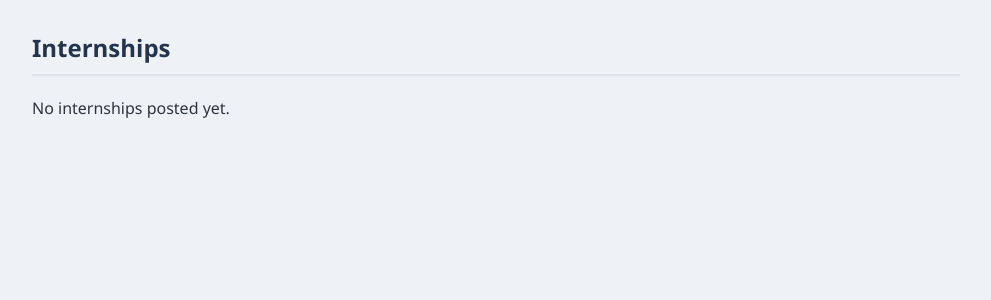
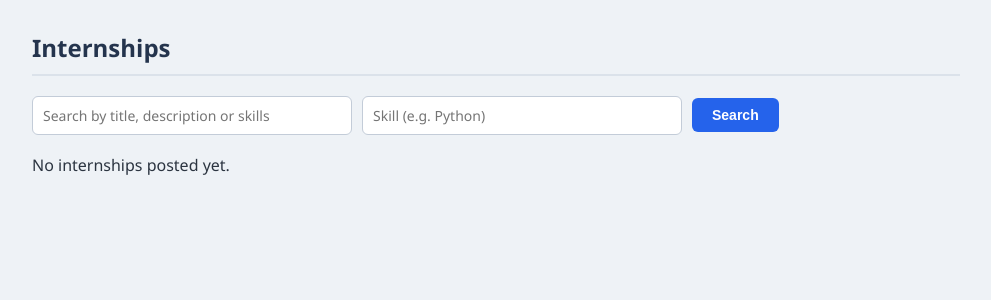
Before and after one commit to RamSinghKarki/Internship_Portal, a Flask app: page /internships in a window 1280 px wide. Shown: the part 60-360 px from the top of the page, without its empty margins (144-1135 px from the left). Run offline with Flask 3, Linux system fonts and the light colour scheme; the visitor is signed in with stand-in values (Sample User, id 1); data that the repository does not hold is empty; parts of the project's set-up code (start-up, migrations or seed data) failed here and were passed over.

Commit message:
Add internship search, required student document upload, multi-line text display
Search internships by keyword and skill via query filters on title,
description and required skills. Student registration now requires a
document upload (pdf/image/doc) saved under static/uploads and shown to
companies on the applicants page. Cover letters, descriptions, logs and
feedback now preserve user line breaks (white-space: pre-line).

Co-Authored-By: Claude Fable 5 <noreply@anthropic.com>
Claude-Session: https://claude.ai/code/session_013xPLnyFTSjbxMiATP4c7ND

```diff
--- a/app.py
+++ b/app.py
@@ -14,6 +14,7 @@
 # to its function - like a table of contents of the whole app.
 # ============================================================
 
+import os
 from flask import Flask
 from models import db
 
@@ -25,6 +26,9 @@ app.config['SQLALCHEMY_DATABASE_URI'] = \
     'mysql+pymysql://root:password@localhost/internship_db'   # <-- change 'password' to your MySQL password
 app.config['SQLALCHEMY_TRACK_MODIFICATIONS'] = False
 db.init_app(app)
+
+# folder where student documents are saved
+os.makedirs(os.path.join(app.root_path, 'static', 'uploads'), exist_ok=True)
 
 from routes import main, auth, student, company, supervisor, admin
 
--- a/database.sql
+++ b/database.sql
@@ -35,6 +35,7 @@ CREATE TABLE students (
     department  VARCHAR(100),
     semester    INT,
     skills      VARCHAR(255),
+    document_url VARCHAR(255),               -- uploaded document (ID card / citizenship)
     FOREIGN KEY (user_id) REFERENCES users(id) ON DELETE CASCADE
 );
 
--- a/models.py
+++ b/models.py
@@ -59,6 +59,7 @@ class Student(db.Model):
     department = db.Column(db.String(100))
     semester = db.Column(db.Integer)
     skills = db.Column(db.String(255))
+    document_url = db.Column(db.String(255))   # uploaded document (ID card / citizenship)
 
     applications = db.relationship('Application', backref='student',
                                    cascade='all, delete-orphan', passive_deletes=True)
--- a/routes/auth.py
+++ b/routes/auth.py
@@ -2,8 +2,26 @@
 # Auth pages: register (3 types), login, logout
 # ============================================================
 
-from flask import render_template, request, redirect, url_for, session, flash
+import os
+import time
+from flask import render_template, request, redirect, url_for, session, flash, current_app
+from werkzeug.utils import secure_filename
 from models import db, Role, User, Student, Company, Supervisor
+
+ALLOWED_EXTENSIONS = {'pdf', 'png', 'jpg', 'jpeg', 'doc', 'docx'}
+
+
+def save_document(file):
+    """Save an uploaded file into static/uploads and return its
+    relative path, or None if no valid file was given."""
+    if not file or file.filename == '':
+        return None
+    ext = file.filename.rsplit('.', 1)[-1].lower() if '.' in file.filename else ''
+    if ext not in ALLOWED_EXTENSIONS:
+        return None
+    fname = f"{int(time.time())}_{secure_filename(file.filename)}"
+    file.save(os.path.join(current_app.root_path, 'static', 'uploads', fname))
+    return f"uploads/{fname}"
 
 
 def _email_taken(email):
@@ -22,6 +40,12 @@ def register_student():
             flash('Email is already registered.')
             return redirect(url_for('register_student'))
 
+        # a valid document upload is required to create a student account
+        document = save_document(request.files.get('document'))
+        if not document:
+            flash('Please upload a valid document (pdf, png, jpg, doc or docx).')
+            return redirect(url_for('register_student'))
+
         role = Role.query.filter_by(role_name='student').first()
         user = User(role_id=role.id, name=request.form['name'], email=request.form['email'])
         user.set_password(request.form['password'])
@@ -31,7 +55,8 @@ def register_student():
                           roll_number=request.form['roll_number'],
                           department=request.form['department'],
                           semester=request.form['semester'] or None,
-                          skills=request.form['skills'])
+                          skills=request.form['skills'],
+                          document_url=document)
         db.session.add(student)     # adds the user too (relationship)
         db.session.commit()
         flash('Registration successful! Please login.')
--- a/routes/main.py
+++ b/routes/main.py
@@ -2,7 +2,7 @@
 # Main pages: landing page, dashboard, internship list
 # ============================================================
 
-from flask import render_template, redirect, url_for, session
+from flask import render_template, redirect, url_for, session, request
 from models import (db, User, Student, Company, Supervisor, Internship,
                     Application, ProgressLog,
                     current_student, current_company, current_supervisor)
@@ -72,21 +72,32 @@ def internships():
     if 'user_id' not in session:
         return redirect(url_for('login'))
 
+    # optional search filters (?q=...&skill=...)
+    q = request.args.get('q', '').strip()
+    skill = request.args.get('skill', '').strip()
+
+    query = Internship.query
+    if q:        # keyword in title, description or required skills
+        like = f'%{q}%'
+        query = query.filter(Internship.title.like(like) |
+                             Internship.description.like(like) |
+                             Internship.required_skills.like(like))
+    if skill:    # skill filter
+        query = query.filter(Internship.required_skills.like(f'%{skill}%'))
+
     applied_ids = []
     if session['role'] == 'company':
         me = current_company()
-        items = (Internship.query.filter_by(company_id=me.id)
-                 .order_by(Internship.id.desc()).all())
+        query = query.filter_by(company_id=me.id)
     elif session['role'] == 'student':
         me = current_student()
         applied_ids = [a.internship_id for a in me.applications]
-        items = (Internship.query.filter_by(status='open')
-                 .order_by(Internship.id.desc()).all())
+        query = query.filter_by(status='open')
     elif session['role'] == 'supervisor':
         me = current_supervisor()
-        items = (Internship.query.filter_by(company_id=me.company_id)
-                 .order_by(Internship.id.desc()).all())
-    else:   # admin sees everything
-        items = Internship.query.order_by(Internship.id.desc()).all()
+        query = query.filter_by(company_id=me.company_id)
+    # admin sees everything
 
-    return render_template('internships.html', internships=items, applied_ids=applied_ids)
+    items = query.order_by(Internship.id.desc()).all()
+    return render_template('internships.html', internships=items,
+                           applied_ids=applied_ids, q=q, skill=skill)
--- a/static/style.css
+++ b/static/style.css
@@ -261,3 +261,30 @@ button.outline:hover {
     background: var(--accent);
     color: white;
 }
+
+
+/* ---------- keep user line breaks in long text ---------- */
+.preserve {
+    white-space: pre-line;
+}
+
+/* ---------- internship search bar ---------- */
+.searchbar {
+    display: flex;
+    gap: 10px;
+    align-items: center;
+    margin-bottom: 18px;
+}
+
+.searchbar input {
+    max-width: 320px;
+}
+
+.searchbar button {
+    margin-top: 0;
+}
+
+.muted {
+    color: var(--muted);
+    font-size: 14px;
+}
--- a/templates/applicants.html
+++ b/templates/applicants.html
@@ -16,7 +16,11 @@
             <b>Semester:</b> {{ a.student.semester }}
         </p>
         <p><b>Skills:</b> {{ a.student.skills }}</p>
-        {% if a.cover_letter %}<p><b>Cover letter:</b> {{ a.cover_letter }}</p>{% endif %}
+        {% if a.cover_letter %}<p class="preserve"><b>Cover letter:</b>
+{{ a.cover_letter }}</p>{% endif %}
+        {% if a.student.document_url %}
+            <p><b>Document:</b> <a href="{{ url_for('static', filename=a.student.document_url) }}" target="_blank">View document</a></p>
+        {% endif %}
 
         <form method="POST" action="{{ url_for('update_status', id=a.id) }}">
             <select name="status">
--- a/templates/internships.html
+++ b/templates/internships.html
@@ -2,6 +2,19 @@
 {% block content %}
 
 <h2>Internships</h2>
+
+<form method="GET" action="{{ url_for('internships') }}" class="searchbar">
+    <input type="text" name="q" value="{{ q }}" placeholder="Search by title, description or skills">
+    <input type="text" name="skill" value="{{ skill }}" placeholder="Skill (e.g. Python)">
+    <button type="submit">Search</button>
+    {% if q or skill %}<a href="{{ url_for('internships') }}">Clear</a>{% endif %}
+</form>
+
+{% if (q or skill) %}
+    <p class="muted">Showing results for
+       {% if q %}"{{ q }}"{% endif %}{% if q and skill %} with skill {% endif %}
+       {% if skill %}"{{ skill }}"{% endif %} - {{ internships|length }} found.</p>
+{% endif %}
 
 {% if internships|length == 0 %}
     <p>No internships posted yet.</p>
@@ -13,7 +26,7 @@
         {% if i.status == 'closed' %}<span class="status rejected">closed</span>{% endif %}
     </h3>
     <p><b>Company:</b> {{ i.company.user.name }}</p>
-    <p>{{ i.description }}</p>
+    <p class="preserve">{{ i.description }}</p>
     <p>
         <b>Skills:</b> {{ i.required_skills }} &nbsp;|&nbsp;
         <b>Duration:</b> {{ i.duration_weeks }} weeks &nbsp;|&nbsp;
--- a/templates/my_logs.html
+++ b/templates/my_logs.html
@@ -27,8 +27,8 @@
     {% for log in logs %}
     <tr>
         <td>{{ log.week_number }}</td>
-        <td>{{ log.description }}</td>
-        <td>{{ log.feedback or '-' }}</td>
+        <td class="preserve">{{ log.description }}</td>
+        <td class="preserve">{{ log.feedback or '-' }}</td>
         <td>{{ log.marks if log.marks is not none else '-' }}</td>
     </tr>
     {% endfor %}
--- a/templates/register_student.html
+++ b/templates/register_student.html
@@ -3,7 +3,7 @@
 
 <h2>Student Registration</h2>
 
-<form class="box" method="POST">
+<form class="box" method="POST" enctype="multipart/form-data">
     <label>Full Name</label>
     <input type="text" name="name" required>
 
@@ -25,6 +25,9 @@
     <label>Skills</label>
     <input type="text" name="skills" placeholder="e.g. Python, MySQL">
 
+    <label>Document (college ID card or citizenship - pdf/jpg/png)</label>
+    <input type="file" name="document" accept=".pdf,.png,.jpg,.jpeg,.doc,.docx" required>
+
     <button type="submit">Register</button>
 </form>
 
--- a/templates/view_logs.html
+++ b/templates/view_logs.html
@@ -10,11 +10,12 @@
 {% for log in logs %}
 <div class="card">
     <h3>Week {{ log.week_number }}</h3>
-    <p><b>Work done:</b> {{ log.description }}</p>
+    <p class="preserve"><b>Work done:</b>
+{{ log.description }}</p>
     <p><b>Submitted:</b> {{ log.submitted_date.strftime('%Y-%m-%d') }}</p>
 
     {% if log.feedback %}
-        <p><b>Your feedback:</b> {{ log.feedback }} &nbsp;|&nbsp; <b>Marks:</b> {{ log.marks }}</p>
+        <p class="preserve"><b>Your feedback:</b> {{ log.feedback }} &nbsp;|&nbsp; <b>Marks:</b> {{ log.marks }}</p>
     {% endif %}
 
     <form method="POST" action="{{ url_for('give_feedback', log_id=log.id) }}">
```
Also changed, not shown: 2 other files.
